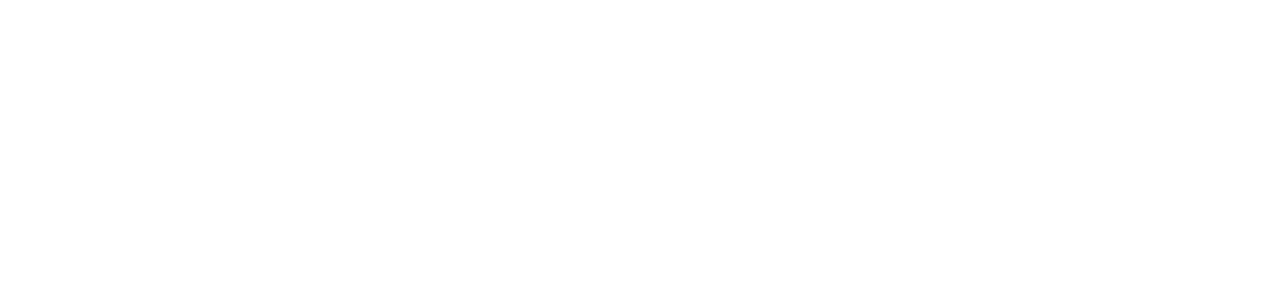
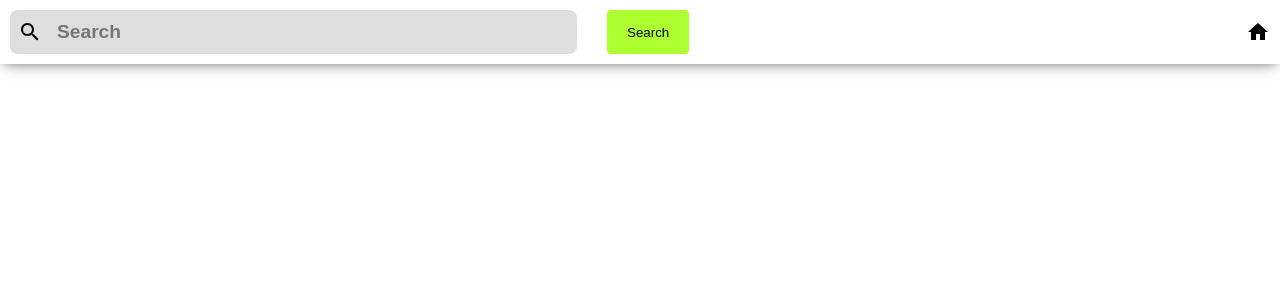
Before and after one commit to RAJATsd/movies_frontend, a Next.js app: page / in a window 1280 px wide. Shown: the top 300 px of the page. Built offline with nearby package versions, Linux system fonts and the light colour scheme.

Commit message:
feat: searchbar component

```diff
--- /dev/null
+++ b/components/Searchbar/index.jsx
@@ -0,0 +1,23 @@
+import SearchIcon from "@mui/icons-material/Search";
+import HomeIcon from "@mui/icons-material/Home";
+
+import styles from "./styles.module.css";
+
+const SearchBar = () => {
+  return (
+    <div className={styles.searchBar}>
+      <div className={styles.inputAndButtons}>
+        <div className={styles.searchInput}>
+          <SearchIcon />
+          <input placeholder="Search" />
+        </div>
+        <div>
+          <button className={styles.actionButton}>Search</button>
+        </div>
+      </div>
+      <HomeIcon />
+    </div>
+  );
+};
+
+export default SearchBar;
--- /dev/null
+++ b/components/Searchbar/styles.module.css
@@ -0,0 +1,55 @@
+.searchBar,
+.searchInput {
+  display: flex;
+  justify-content: space-between;
+  align-items: center;
+}
+
+.searchBar {
+  padding: 10px;
+  -webkit-box-shadow: 0px 2px 14px -4px rgba(0, 0, 0, 0.75);
+  -moz-box-shadow: 0px 2px 14px -4px rgba(0, 0, 0, 0.75);
+  box-shadow: 0px 2px 14px -4px rgba(0, 0, 0, 0.75);
+}
+
+.inputAndButtons {
+  display: flex;
+  align-items: center;
+  column-gap: 20px;
+}
+
+.searchInput {
+  background: #dedede;
+  padding: 10px 8px;
+  border-radius: 8px;
+}
+
+.searchInput input {
+  background: none;
+  border: none;
+  margin-left: 15px;
+  font-size: 1.2rem;
+  font-weight: 600;
+  width: 40vw;
+}
+
+.searchInput input:focus-visible {
+  border: none;
+  outline: none;
+}
+
+.pageTitle {
+  font-size: 1.4rem;
+  vertical-align: middle;
+  padding: 9px 0;
+}
+
+.actionButton {
+  padding: 5px 20px;
+  background: greenyellow;
+  border: none;
+  border-radius: 4px;
+  height: 44px;
+  margin: 0 10px;
+  cursor: pointer;
+}
--- a/package.json
+++ b/package.json
@@ -9,6 +9,10 @@
     "lint": "next lint"
   },
   "dependencies": {
+    "@emotion/react": "^11.11.1",
+    "@emotion/styled": "^11.11.0",
+    "@mui/icons-material": "^5.14.6",
+    "@mui/material": "^5.14.6",
     "@reduxjs/toolkit": "^1.9.5",
     "next": "13.4.19",
     "react": "18.2.0",
--- a/pages/_app.js
+++ b/pages/_app.js
@@ -2,10 +2,12 @@
 
 import "@/styles/globals.css";
 import store from "@/redux/store";
+import SearchBar from "@/components/Searchbar";
 
 export default function App({ Component, pageProps }) {
   return (
     <Provider store={store}>
+      <SearchBar />
       <Component {...pageProps} />
     </Provider>
   );
```
Also changed, not shown: 1 other file (tests, documents, lock files or other folders).
